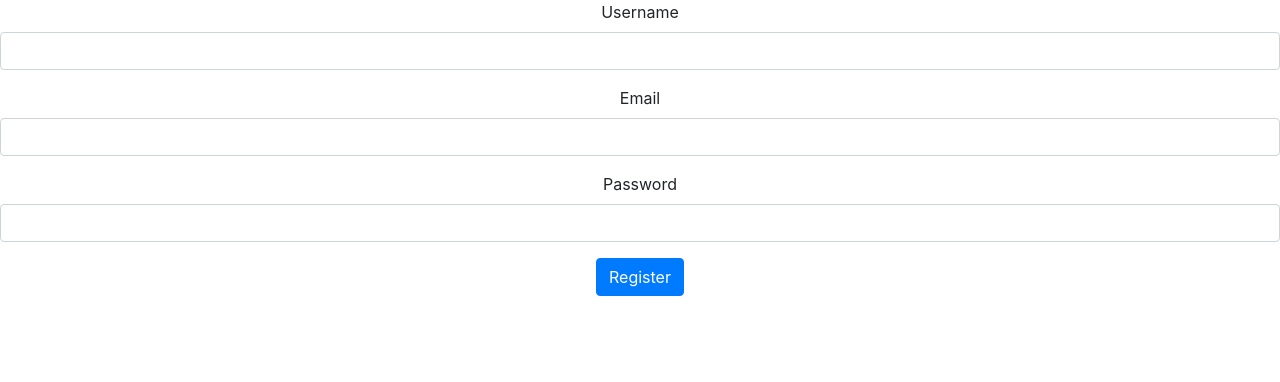
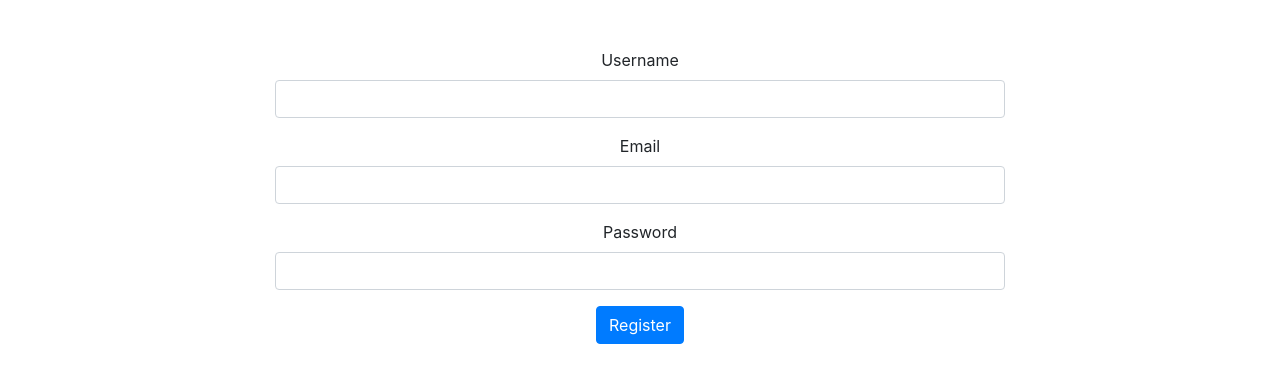
Before and after one commit to wahabAwudu/vue-meetup-app, a Vue app: page /#/register in a window 1280 px wide. Shown: the top 382 px of the page. Built offline with nearby package versions, Linux system fonts and the light colour scheme; what vue-toasted would draw is missing.

Commit message:
fixed the app

```diff
--- a/src/components/auth/Register.vue
+++ b/src/components/auth/Register.vue
@@ -1,5 +1,7 @@
 <template>
-  <div class="text-center">
+  <div class="container text-center mt-5">
+    <div class="row">
+      <div class="col-md-8 offset-md-2">
         <form>
           <div class="form-group">
             <label for="username">Username</label>
@@ -18,6 +20,8 @@
 
           <button type="button" @click="register" class="btn btn-primary">Register</button>
         </form>
+      </div>
+    </div>
   </div>
 </template>
 <script>
--- a/src/components/meetups/index.vue
+++ b/src/components/meetups/index.vue
@@ -14,6 +14,7 @@
             <p>{{meetup.description}}</p>
           </div>
         </div>
+        <p v-if="meetups.length === 0">No Meetups Available</p>
         <br />
         <router-link to="/meetups/add-new" class="btn btn-primary">add new</router-link>
         <Logout></Logout>
@@ -24,7 +25,7 @@
 
 <script>
 /* eslint-disable */
-import { meetupsUrl, questionsUrl, getHeaders } from "@/config";
+import { meetupsUrl, questionsUrl, getHeaders, errorToast } from "@/config";
 import axios from "axios";
 import Logout from "@/components/auth/Logout";
 
@@ -48,7 +49,7 @@ export default {
         this.meetups = res.data;
       })
       .catch(err => {
-        alert("error");
+        errorToast(this, "error, retry.", err);
       });
   },
 
```
Lines whose indentation alone changed are shown as unchanged.
